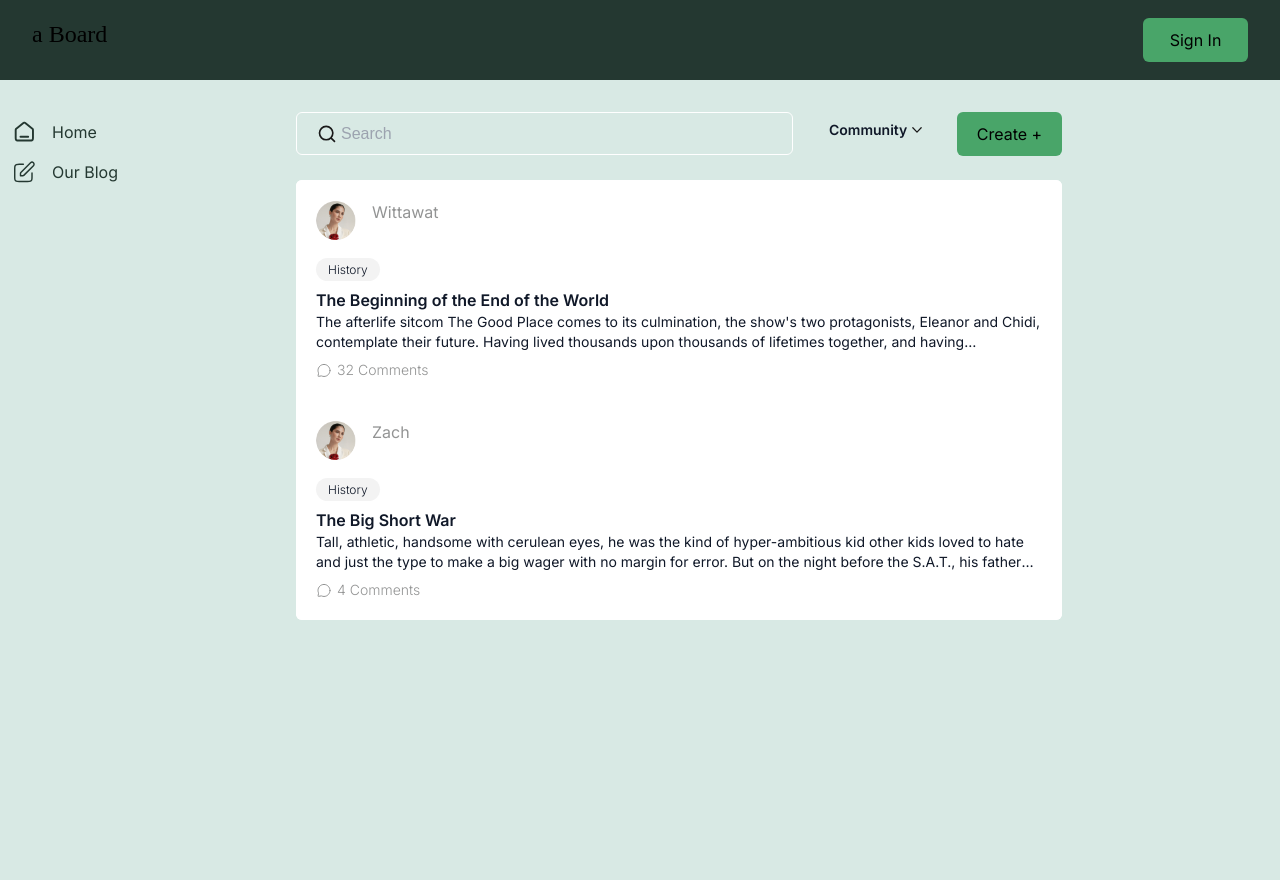
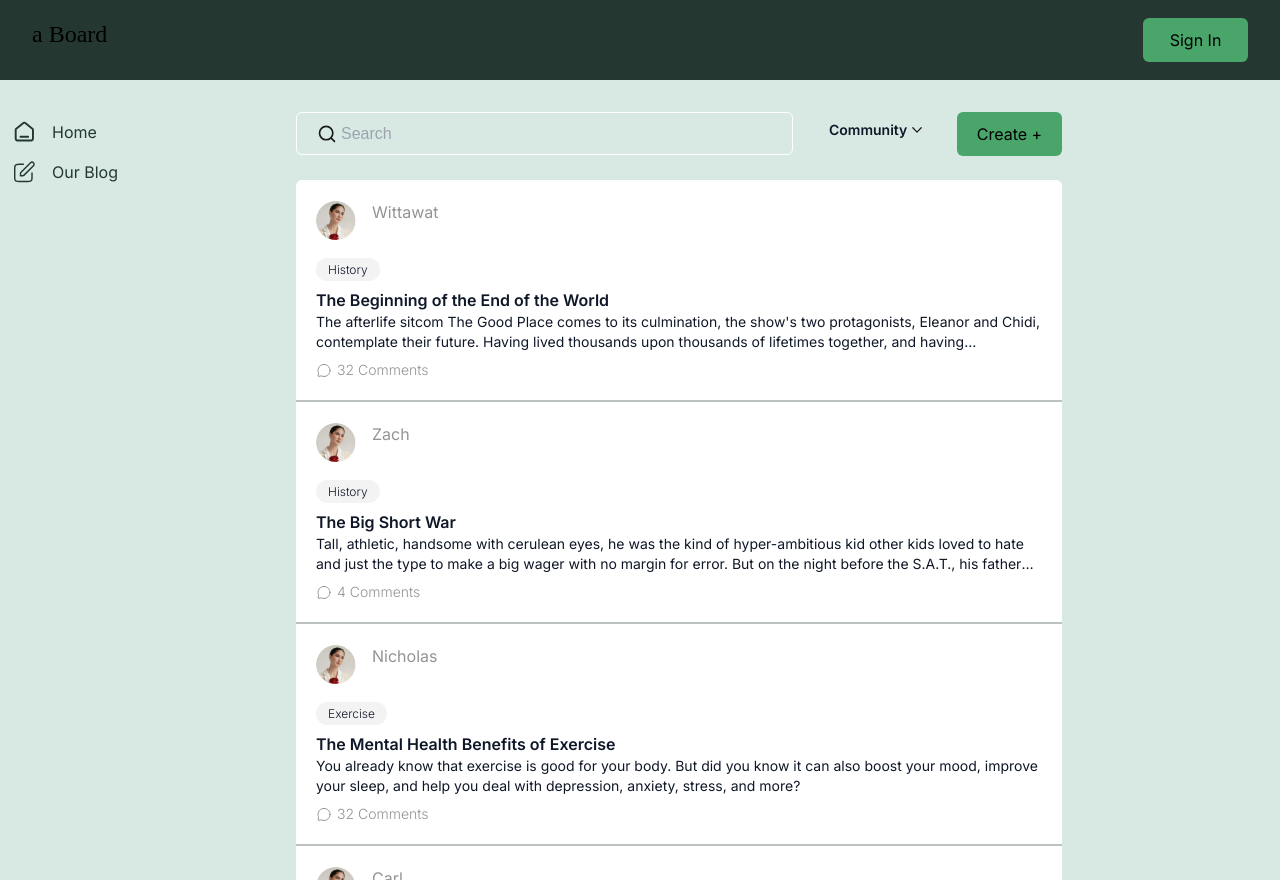
Before and after one commit to natitbc/aboard, a Next.js app: page /homepage in a window 1280 px wide. Built offline with nearby package versions, Linux system fonts and the light colour scheme.

Commit message:
home | all topic : adjust style

```diff
--- a/public/mock_api/alltopic.json
+++ b/public/mock_api/alltopic.json
@@ -28,5 +28,35 @@
     "description": "Tall, athletic, handsome with cerulean eyes, he was the kind of hyper-ambitious kid other kids loved to hate and just the type to make a big wager with no margin for error. But on the night before the S.A.T., his father took pity on him and canceled the bet. I would've lost it, Ackman concedes. He got a 780 on the verbal and a 750 on the math. One wrong on the verbal, three wrong on the math, he muses. I'm still convinced some of the questions were wrong.",
     "commentNum": 4,
     "timeStamp": "2022-01-02 12:00:00"
+  },
+  {
+    "id": 3,
+    "auther": {
+      "id": 3,
+      "name": "Nicholas",
+      "img": "/img/avatar-01.png"
+    },
+    "tag": [
+      "Exercise"
+    ],
+    "title": "The Mental Health Benefits of Exercise",
+    "description": "You already know that exercise is good for your body. But did you know it can also boost your mood, improve your sleep, and help you deal with depression, anxiety, stress, and more?",
+    "commentNum": 32,
+    "timeStamp": "2022-01-03 12:00:00"
+  },
+  {
+    "id": 4,
+    "auther": {
+      "id": 4,
+      "name": "Carl",
+      "img": "/img/avatar-01.png"
+    },
+    "tag": [
+      "Exercise"
+    ],
+    "title": "What Makes a Man Betray His Country?",
+    "description": "The life of Adolf Tolkachev, Soviet dissident and CIA spy.  Excerpted from The Billion Dollar Spy: A True Story of Cold War Espionage and Betrayal.",
+    "commentNum": 32,
+    "timeStamp": "2022-01-04 12:00:00"
   }
 ]
--- a/src/app/components/board/Board.tsx
+++ b/src/app/components/board/Board.tsx
@@ -5,7 +5,7 @@ import Content from "@/app/components/content/Content";
 
 export default function Board() {
   return (
-    <div className="flex bg-green-board-100 flex-row items-start relative w-full h-screen pt-8">
+    <div className="flex bg-green-board-100 flex-row items-start relative w-full h-screen py-8 overflow-y-auto">
       <div className="hidden md:block">
         <Sidebar />
       </div>
--- a/src/app/components/content/TopicCard.tsx
+++ b/src/app/components/content/TopicCard.tsx
@@ -22,7 +22,7 @@ export default function TopicCard(props: TopicCardProps) {
 
   return (
     <>
-      <div className="w-full bg-[#fff] rounded-md p-5 border-b-1 border-gray-board-300">
+      <div className="w-full bg-[#fff] p-5 border-b-2 border-gray-board-100 first-of-type:rounded-t-[12px] last-of-type:rounded-b-[12px] last-of-type:border-b-0">
         <div className="flex gap-4 mb-4">
           <Image
             src={auther.img}
```
